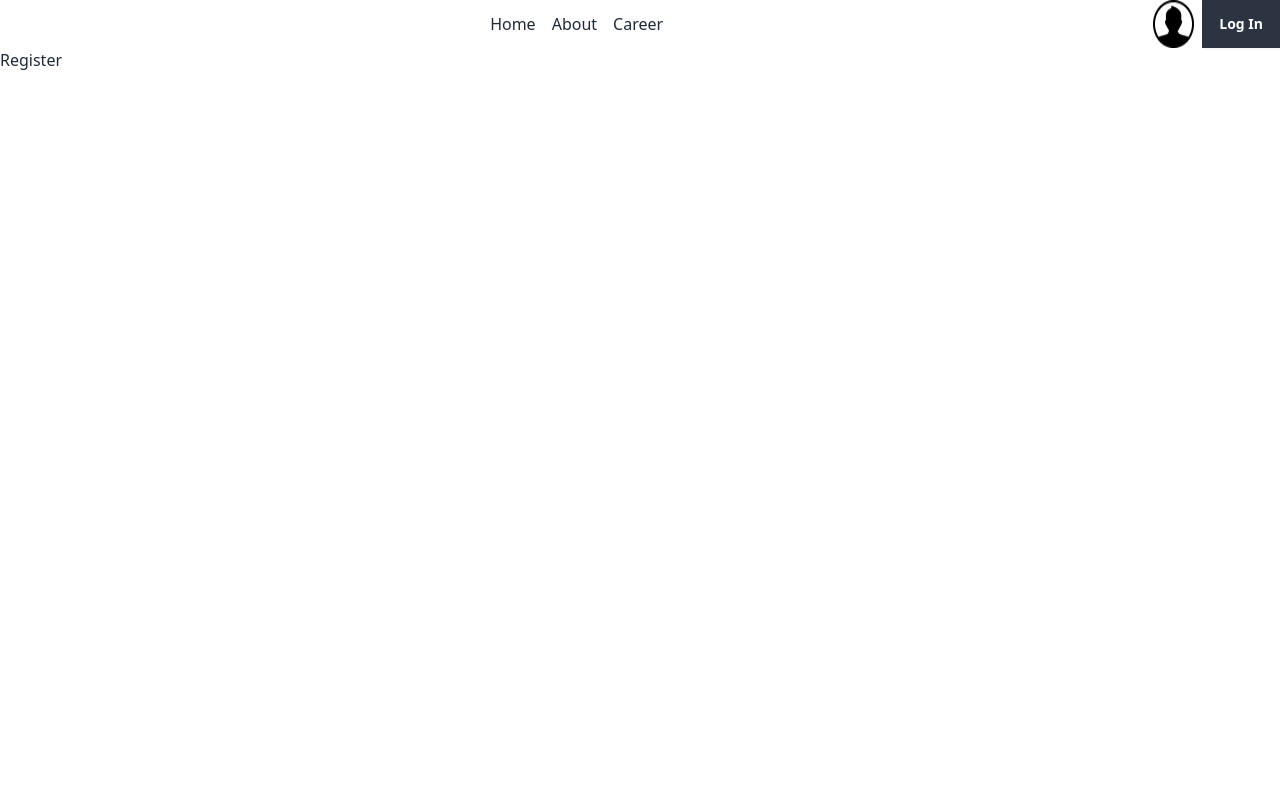
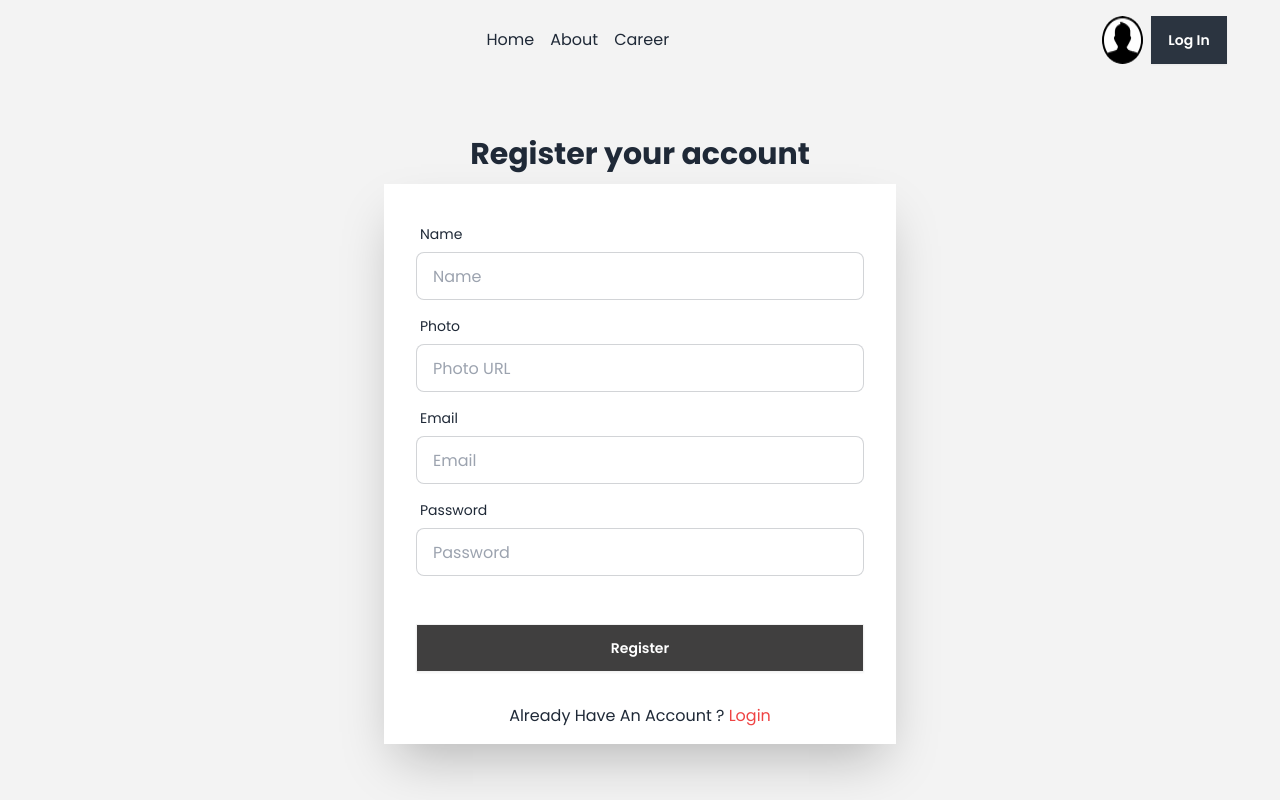
Before and after one commit to tsakib2000/Dragon-News, a React (Vite) app: page /auth/register in a window 1280 px wide. Built offline with nearby package versions, Linux system fonts and the light colour scheme; no server answers.

Commit message:
News Details section created

```diff
--- a/src/Components/Login.jsx
+++ b/src/Components/Login.jsx
@@ -1,11 +1,72 @@
-
+import { useContext } from "react";
+import { Link, useNavigate } from "react-router-dom";
+import { AuthContext } from "../Provider/AuthProvider";
 
 const Login = () => {
-    return (
-        <div>
-            Login
-        </div>
-    );
+  const {userLogin,setUser}=useContext(AuthContext)
+  const navigate= useNavigate()
+    const handleSubmit=e=>{
+        e.preventDefault()
+        const form = e.target
+        const email=form.email.value
+        const password=form.password.value
+      userLogin(email,password)
+      .then(result=>{
+        navigate('/')
+        const user= result.user
+        setUser(user)
+      })
+      .catch(error=>{
+        alert(error.code)
+      })
+    }
+  return (
+    <div className="min-h-[calc(100vh-80px)] flex flex-col justify-center items-center gap-3">
+      <h2 className="text-3xl font-bold">Login your account</h2>
+      <div className="card bg-base-100 w-full max-w-lg shrink-0 shadow-2xl rounded-none ">
+        <form className="card-body" onSubmit={handleSubmit}>
+          <div className="form-control">
+            <label className="label">
+              <span className="label-text">Email</span>
+            </label>
+            <input
+            name="email"
+              type="email"
+              placeholder="email"
+              className="input input-bordered"
+              required
+            />
+          </div>
+          <div className="form-control">
+            <label className="label">
+              <span className="label-text">Password</span>
+            </label>
+            <input
+            name="password"
+              type="password"
+              placeholder="password"
+              className="input input-bordered"
+              required
+            />
+            <label className="label">
+              <a href="#" className="label-text-alt link link-hover">
+                Forgot password?
+              </a>
+            </label>
+          </div>
+          <div className="form-control mt-6">
+            <button className="btn bg-[#403F3F] text-white">Login</button>
+          </div>
+        </form>
+        <p className="text-center mb-4">
+          Don’t Have An Account ?{" "}
+          <Link className="text-red-500" to="/auth/register">
+            Register
+          </Link>
+        </p>
+      </div>
+    </div>
+  );
 };
 
 export default Login;
--- a/src/Components/Navbar.jsx
+++ b/src/Components/Navbar.jsx
@@ -1,10 +1,15 @@
 import { Link } from "react-router-dom";
 import userIcon from '../assets/user.png'
+import { useContext } from "react";
+import { AuthContext } from "../Provider/AuthProvider";
 
 const Navbar = () => {
+  const {user,logout}=useContext(AuthContext)
+
+
   return (
     <div className="flex justify-between items-center">
-      <div></div>
+      <div>{user?.email}</div>
       <div>
         <ul className="flex gap-4">
           <Link to='/'>Home</Link>
@@ -13,8 +18,11 @@ const Navbar = () => {
         </ul>
       </div>
       <div className="flex gap-2">
-        <img src={userIcon} alt="" />
-        <Link to='/auth/login' className="btn text-white rounded-none btn-neutral">Log In</Link>
+        <img className="rounded-full" src={userIcon} alt="" />
+        {
+          user && user?.email ? <button onClick={logout} className="btn text-white rounded-none btn-neutral" >Logout</button>:<Link to='/auth/login' className="btn text-white rounded-none btn-neutral">Log In</Link>
+        }
+
       </div>
     </div>
   );
--- a/src/Components/NewsCard.jsx
+++ b/src/Components/NewsCard.jsx
@@ -1,10 +1,12 @@
 /* eslint-disable react/prop-types */
 
 import { FaEye, FaShareAlt} from "react-icons/fa";
+import { Link } from "react-router-dom";
 
 
 const NewsCard = ({singleNews}) => {
-    const {author,thumbnail_url,title,details}=singleNews
+
+    const {author,image_url,title,details}=singleNews
     return (
         <div className=" p-4 bg-white rounded-lg shadow-md border border-gray-200">
         {/* Header Section with Author and Share Icon */}
@@ -28,16 +30,16 @@ const NewsCard = ({singleNews}) => {
          {title}
         </h2>
         <img
-          src={thumbnail_url}
+          src={image_url}
           alt="Article"
-          className="w-full h-48 mt-3 rounded-lg object-cover"
+          className=" mt-3 rounded-lg object-cover"
         />
 
         {/* Article Details */}
         <p className="mt-3 text-sm text-gray-600">
          {details}
         </p>
-        <button className="mt-2 text-orange-500 text-sm font-medium">Read More</button>
+        <Link to={`/news/${singleNews._id}`} className="mt-2 text-orange-500 text-sm font-medium">Read More</Link>
 
         {/* Rating and Views */}
         <div className="flex items-center justify-between mt-4">
--- a/src/Components/Register.jsx
+++ b/src/Components/Register.jsx
@@ -1,11 +1,93 @@
-
+import { useContext } from "react";
+import { Link } from "react-router-dom";
+import { AuthContext } from "../Provider/AuthProvider";
 
 const Register = () => {
-    return (
-        <div>
-          Register
-        </div>
-    );
+    const {createNewUser} = useContext(AuthContext)
+    const handleSubmit=e=>{
+        e.preventDefault()
+        const form = new FormData(e.target)
+      const name = form.get('name')
+      const photo = form.get('photo')
+      const email = form.get('email')
+      const password = form.get('password')
+        console.log({name,photo,email,password})
+        createNewUser(email,password)
+        .then(result=>{
+            const user = result.user
+            console.log(user)
+        })
+        .catch(error=>{
+            const errorCode = error.errorCode
+            const errorMessage = error.errorMessage
+            console.log(errorCode,errorMessage);
+
+        })
+    }
+  return (
+    <div className="min-h-[calc(100vh-80px)] flex flex-col justify-center items-center gap-3">
+      <h2 className="text-3xl font-bold">Register your account</h2>
+      <div className="card bg-base-100 w-full max-w-lg shrink-0 shadow-2xl rounded-none ">
+        <form className="card-body" onSubmit={handleSubmit}>
+          <div className="form-control">
+            <label className="label">
+              <span className="label-text">Name</span>
+            </label>
+            <input
+            name="name"
+              type="text"
+              placeholder="Name"
+              className="input input-bordered"
+              required
+            />
+          </div>
+          <div className="form-control">
+            <label className="label">
+              <span className="label-text">Photo</span>
+            </label>
+            <input
+            name="photo"
+              type="text"
+              placeholder="Photo URL"
+              className="input input-bordered"
+              required
+            />
+          </div>
+          <div className="form-control">
+            <label className="label">
+              <span className="label-text">Email</span>
+            </label>
+            <input
+            name="email"
+              type="email"
+              placeholder="Email"
+              className="input input-bordered"
+              required
+            />
+          </div>
+          <div className="form-control">
+            <label className="label">
+              <span className="label-text">Password</span>
+            </label>
+            <input
+            name='password'
+              type="password"
+              placeholder="Password"
+              className="input input-bordered"
+              required
+            />
+            <label className="label">
+
+            </label>
+          </div>
+          <div className="form-control mt-6">
+            <button className="rounded-none btn bg-[#403F3F] text-white">Register</button>
+          </div>
+        </form>
+        <p className="text-center mb-4">Already Have An Account ?  <Link className="text-red-500" to='/auth/login'>Login</Link></p>
+      </div>
+    </div>
+  );
 };
 
 export default Register;
--- /dev/null
+++ b/src/Firebase/firebase.config.js
@@ -0,0 +1,19 @@
+// Import the functions you need from the SDKs you need
+import { initializeApp } from "firebase/app";
+// TODO: Add SDKs for Firebase products that you want to use
+// https://firebase.google.com/docs/web/setup#available-libraries
+import { getAuth } from "firebase/auth";
+// Your web app's Firebase configuration
+const firebaseConfig = {
+  apiKey: "AIzaSyDRsQrOGIrV7Nm7rtNHFGfFhQBHGXsZM_Y",
+  authDomain: "dragon-news-328b7.firebaseapp.com",
+  projectId: "dragon-news-328b7",
+  storageBucket: "dragon-news-328b7.firebasestorage.app",
+  messagingSenderId: "208345211575",
+  appId: "1:208345211575:web:3ca95695dcaf1a10cae332"
+};
+
+// Initialize Firebase
+const app = initializeApp(firebaseConfig);
+const auth = getAuth(app);
+export default auth
--- a/src/Layouts/AuthLayout.jsx
+++ b/src/Layouts/AuthLayout.jsx
@@ -4,8 +4,10 @@ import Navbar from "../Components/Navbar";
 
 const AuthLayout = () => {
     return (
-        <div>
-            <Navbar/>
+        <div className="font-poppins bg-[#F3F3F3]">
+           <header className="py-4 w-11/12 mx-auto">
+           <Navbar/>
+           </header>
             <Outlet/>
         </div>
     );
--- /dev/null
+++ b/src/Pages/NewsDetails.jsx
@@ -0,0 +1,45 @@
+
+import { Link, useLoaderData } from 'react-router-dom';
+import RightNav from '../Components/LayoutComponent/RightNav';
+import Header from './../Components/Header';
+
+
+const NewsDetails = () => {
+
+    const data= useLoaderData()
+    const news= data.data[0]
+    console.log(news)
+    return (
+        <div>
+            <header>
+            <Header/>
+            </header>
+         <main className='w-11/12 mx-auto grid  grid-cols-12 gap-5'>
+        <section className='col-span-9'>
+            <h1 className='font-semibold mb-3'>Dragon News</h1>
+
+            <div className="card bg-base-100 ">
+  <figure className="px-10 pt-10">
+    <img
+      src={news?.image_url}
+      alt="Shoes"
+      className="rounded-xl" />
+  </figure>
+  <div className="card-body">
+    <h2 className="card-title">{news?.title}</h2>
+    <p>{news?.details}</p>
+    <div className="card-actions">
+      <Link to={`/category/${news?.category_id}`} className="btn bg-pink-600 text-white font-semibold">Back To category</Link>
+    </div>
+  </div>
+</div>
+        </section>
+        <aside className='col-span-3'>
+            <RightNav></RightNav>
+        </aside>
+         </main>
+        </div>
+    );
+};
+
+export default NewsDetails;
--- /dev/null
+++ b/src/Provider/AuthProvider.jsx
@@ -0,0 +1,43 @@
+/* eslint-disable no-unused-vars */
+/* eslint-disable react/prop-types */
+import { createContext, useEffect, useState } from "react";
+import auth from './../Firebase/firebase.config';
+import { createUserWithEmailAndPassword, onAuthStateChanged, signInWithEmailAndPassword, signOut } from "firebase/auth";
+
+// eslint-disable-next-line react-refresh/only-export-components
+export const AuthContext = createContext()
+const AuthProvider = ({children}) => {
+    const [user,setUser]=useState(null)
+const createNewUser =(email,password)=>{
+    return createUserWithEmailAndPassword(auth,email,password)
+}
+
+const userLogin=(email,password)=>{
+    return signInWithEmailAndPassword(auth,email,password)
+}
+const logout =()=>{
+    return signOut(auth)
+}
+useEffect(()=>{
+    const unSubscribed=onAuthStateChanged(auth,currentUser=>{
+        setUser(currentUser)
+    })
+    return ()=>{
+        unSubscribed()
+    }
+},[])
+    const authInfo={
+        setUser,
+        createNewUser,
+        logout,
+        user,
+        userLogin
+    }
+    return (
+   <AuthContext.Provider value={authInfo }>
+    {children}
+   </AuthContext.Provider>
+    );
+};
+
+export default AuthProvider;
--- a/src/Routes/Router.jsx
+++ b/src/Routes/Router.jsx
@@ -2,6 +2,9 @@ import { createBrowserRouter, Navigate } from "react-router-dom";
 import Home from "../Layouts/Home";
 import CategoryNews from "../Pages/CategoryNews";
 import AuthLayout from "../Layouts/AuthLayout";
+import Login from "../Components/Login";
+import Register from "../Components/Register";
+import NewsDetails from "../Pages/NewsDetails";
 
  const router = createBrowserRouter([
     {
@@ -20,8 +23,9 @@ import AuthLayout from "../Layouts/AuthLayout";
       ]
     },
     {
-        path:'/news',
-        element:<div>News Layout</div>
+        path:'/news/:id',
+        element:<NewsDetails/>,
+        loader:({params})=>fetch(` https://openapi.programming-hero.com/api/news/${params.id}`)
     },
     {
         path : '/auth',
@@ -29,11 +33,11 @@ import AuthLayout from "../Layouts/AuthLayout";
         children:[
           {
             path:'/auth/login',
-            element:<h1>Log in</h1>
+            element:<Login/>
           },
           {
             path:'/auth/register',
-            element:<h1>Register</h1>
+            element:<Register/>
           }
         ]
     },
--- a/src/main.jsx
+++ b/src/main.jsx
@@ -4,8 +4,11 @@ import "./index.css";
 
 import { RouterProvider } from "react-router-dom";
 import router from "./Routes/Router.jsx";
+import AuthProvider from "./Provider/AuthProvider.jsx";
 createRoot(document.getElementById("root")).render(
   <StrictMode>
-    <RouterProvider router={router} />
+   <AuthProvider>
+   <RouterProvider router={router} />
+   </AuthProvider>
   </StrictMode>
 );
```
